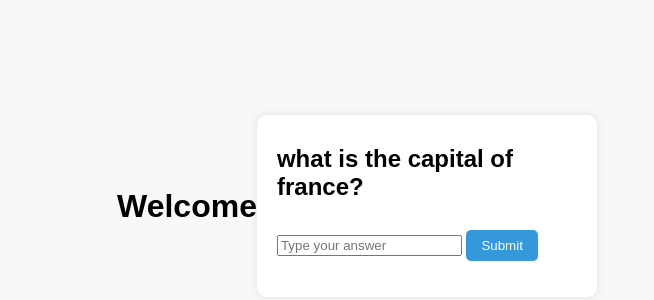
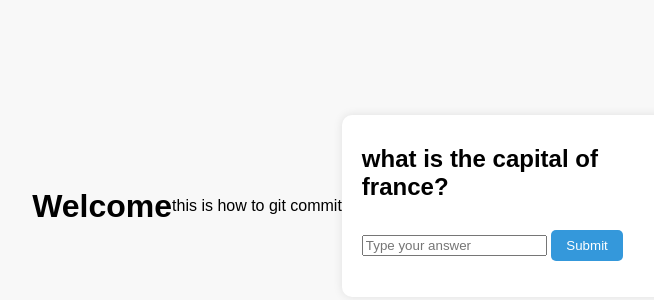
Before and after one commit to davealexx/SimpleQuiz-game, a plain HTML site: page index.html in a window 1280 px wide. Shown: the part 202-502 px from the top of the page, without its empty margins (283-937 px from the left). Drawn offline with Linux system fonts and the light colour scheme.

Commit message:
third commit

```diff
--- a/index.html
+++ b/index.html
@@ -8,6 +8,7 @@
 </head>
 <body>
          <h1>Welcome</h1>
+         <p>this is how to git commit</p>
         <div class="quiz-container">
         <h2 id="question"></h2>
         <input type="text" id="answer" placeholder="Type your answer">
```
